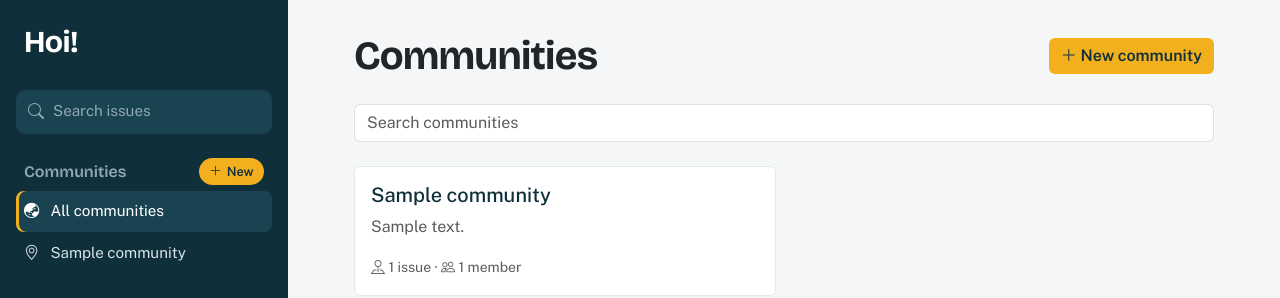
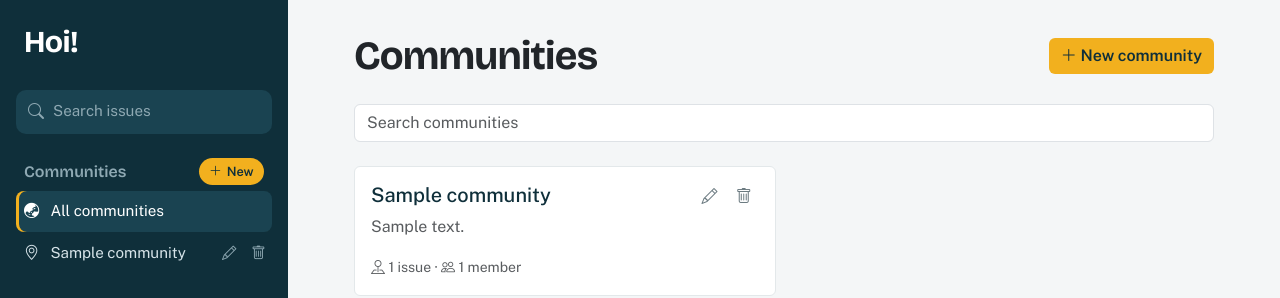
Before and after one commit to tinapay-aa/Hoi-Community-Issue-Mapper, a Django app: page /communities/ in a window 1280 px wide. Shown: the top 298 px of the page. Run offline with Django 5.2, Linux system fonts and the light colour scheme; a user stored in the database is signed in; tables that the repository leaves empty hold one stand-in row (values such as "Sample post").

Commit message:
Fully implemented CRUD for communities

```diff
--- a/HOI/community_issue_mapper/models.py
+++ b/HOI/community_issue_mapper/models.py
@@ -21,6 +21,12 @@ class Community(models.Model):
     def __str__(self):
         return self.name
 
+    def can_be_managed_by(self, user):
+        if not user.is_authenticated:
+            return False
+        if user.is_superuser or self.created_by_id == user.id:
+            return True
+        return self.memberships.filter(user=user, role='Admin').exists()
 
 class CommunityMembership(models.Model):
     ROLE_CHOICES = [
@@ -52,13 +58,6 @@ class CommunityMembership(models.Model):
 
     def __str__(self):
         return f"{self.user.username} @ {self.community.name} ({self.role})"
-
-    def can_be_managed_by(self, user):
-        if not user.is_authenticated:
-            return False
-        if user.is_superuser or self.created_by_id == user.id:
-            return True
-        return self.memberships.filter(user=user, role='Admin').exists()
 
 class Category(models.Model):
     name = models.CharField(max_length=100, unique=True)
--- a/static/css/community-issue/style.css
+++ b/static/css/community-issue/style.css
@@ -361,3 +361,30 @@ body {
 .community-card .card-title { color: var(--ink); }
 .flash-stack { position: fixed; top: 16px; left: 50%; transform: translateX(-50%); z-index: 2000; width: min(420px, 92vw); }
 @media (max-width: 991.98px) { .page { padding-top: 4.5rem; } }
+
+/* ---------- Community edit/delete icons ---------- */
+.sidebar-item { display: flex; align-items: center; gap: 2px; }
+.sidebar-item .sidebar-link { flex: 1; min-width: 0; }
+
+.sidebar-actions { display: flex; gap: 2px; flex-shrink: 0; }
+.sidebar-actions a {
+  color: var(--ink-muted);
+  padding: 0.4rem;
+  border-radius: 6px;
+  line-height: 1;
+  font-size: 0.9rem;
+  text-decoration: none;
+}
+.sidebar-actions a:hover { background: var(--ink-soft); color: #fff; }
+.sidebar-actions a.danger:hover { color: #ff8a8a; }
+
+.card-actions { position: relative; z-index: 2; display: flex; gap: 0.25rem; flex-shrink: 0; }
+.card-actions a {
+  color: #6b7a80;
+  padding: 0.3rem 0.45rem;
+  border-radius: 6px;
+  line-height: 1;
+  text-decoration: none;
+}
+.card-actions a:hover { background: #eef2f3; color: var(--ink); }
+.card-actions a.danger:hover { background: #fdecec; color: #c62828; }
--- a/templates/base.html
+++ b/templates/base.html
@@ -74,12 +74,22 @@
                         </a>
                     </li>
                     {% for community in communities %}
-                    <li>
+                    <li class="sidebar-item">
                         <a href="{% url 'home' %}?community={{ community.id }}{% if only_mine %}&mine=1{% endif %}"
-                           class="sidebar-link {% if active_community.id == community.id %}active{% endif %}">
+                        class="sidebar-link {% if active_community.id == community.id %}active{% endif %}">
                             <i class="bi bi-geo-alt"></i>
                             <span>{{ community.name }}</span>
                         </a>
+                        {% if user.is_authenticated and community.created_by_id == user.id %}
+                        <span class="sidebar-actions">
+                            <a href="{% url 'community_update' community.pk %}" title="Edit community" aria-label="Edit {{ community.name }}">
+                                <i class="bi bi-pencil"></i>
+                            </a>
+                            <a href="{% url 'community_delete' community.pk %}" class="danger" title="Delete community" aria-label="Delete {{ community.name }}">
+                                <i class="bi bi-trash"></i>
+                            </a>
+                        </span>
+                        {% endif %}
                     </li>
                     {% empty %}
                     <li class="sidebar-empty">No communities yet. Create the first one.</li>
--- a/templates/communities/list.html
+++ b/templates/communities/list.html
@@ -17,16 +17,30 @@
     <div class="row g-3">
         {% for c in community_list %}
         <div class="col-md-6">
-            <a href="{% url 'community_detail' c.pk %}" class="card h-100 community-card text-decoration-none">
+            <div class="card h-100 community-card position-relative">
                 <div class="card-body">
-                    <h2 class="h5 card-title">{{ c.name }}</h2>
+                    <div class="d-flex justify-content-between align-items-start gap-2">
+                        <h2 class="h5 card-title mb-2">
+                            <a href="{% url 'community_detail' c.pk %}" class="stretched-link text-reset text-decoration-none">{{ c.name }}</a>
+                        </h2>
+                        {% if user.is_authenticated and c.created_by_id == user.id %}
+                        <div class="card-actions">
+                            <a href="{% url 'community_update' c.pk %}" title="Edit community" aria-label="Edit {{ c.name }}">
+                                <i class="bi bi-pencil"></i>
+                            </a>
+                            <a href="{% url 'community_delete' c.pk %}" class="danger" title="Delete community" aria-label="Delete {{ c.name }}">
+                                <i class="bi bi-trash"></i>
+                            </a>
+                        </div>
+                        {% endif %}
+                    </div>
                     <p class="card-text text-muted">{{ c.description|truncatechars:110|default:"No description yet." }}</p>
                     <small class="text-muted">
                         <i class="bi bi-pin-map"></i> {{ c.issue_count }} issue{{ c.issue_count|pluralize }}
                         &middot; <i class="bi bi-people"></i> {{ c.member_count }} member{{ c.member_count|pluralize }}
                     </small>
                 </div>
-            </a>
+            </div>
         </div>
         {% empty %}
         <p class="text-muted">No communities found.</p>
```
